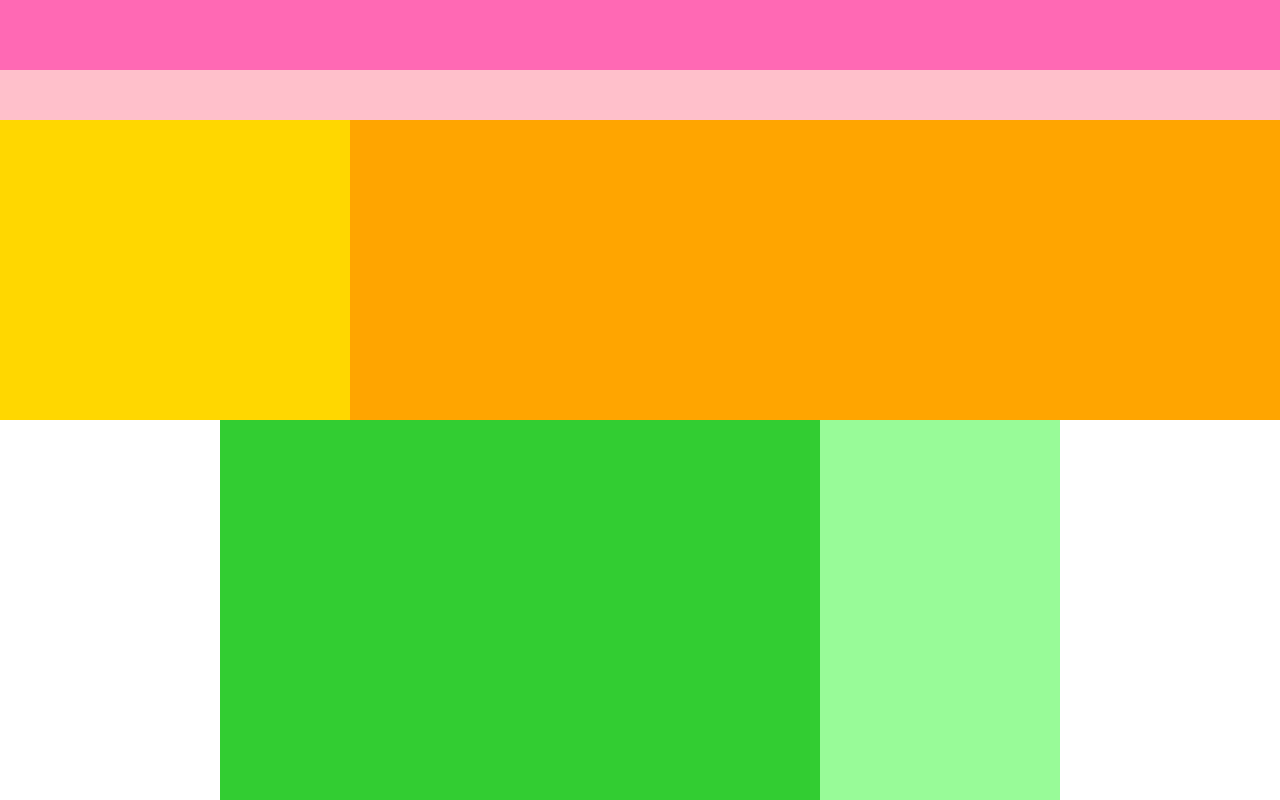
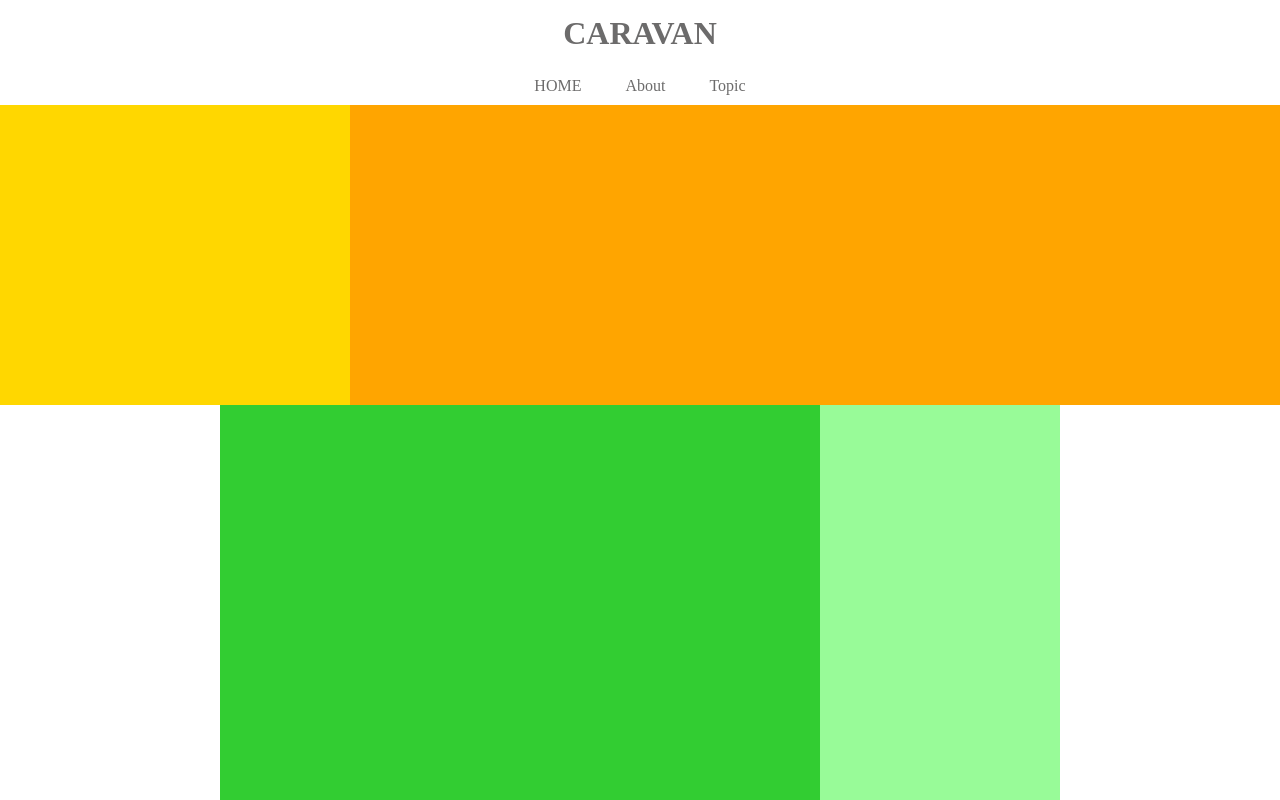
Before and after one commit to Natsuki0709/caravan, a plain HTML site: page index.html in a window 1280 px wide. Shown: the top 800 px of the page. Drawn offline with Linux system fonts and the light colour scheme.

Commit message:
[updete]

```diff
--- a/index.html
+++ b/index.html
@@ -8,12 +8,23 @@
   </head>
 
   <body>
+<header>
+  <h1 class="heading">
+    <a href="index.html">
+    CARAVAN
+    </a>
+  </h1>
+</header>
 
-  <div class="header">
-   <div class="header-top"></div>
-   <div class="header-bottom"></div>
-   </div>
-
+<nav>
+  <ul class="nav-list">
+    <li class="nav-list-item">
+      <a href="index.html">HOME</a>
+    </li>
+    <li class="nav-list-item">About</li>
+    <li class="nav-list-item">Topic</li>
+  </ul>
+</nav>
   <div class="main-visual">
     <div class="main-visual-content"></div>
     </div>
@@ -23,8 +34,9 @@
     <div class="blog"></div>
     <div class="sidebar"></div>
     </div>
-
-  <div class="footer"></div>
+<footer>
+  <p class="footer-text">© All rights reserved by Infratop.Inc.</p>
+</footer>
 
   </body>
 </html>
--- a/style.css
+++ b/style.css
@@ -2,24 +2,34 @@
   margin: 0;
   padding: 0;
   box-sizing: border-box;
+  color: #6c6b6b;
 }
 
-.header {
-  width: 100%;
-  height: 120px;
-  background-color: red;
+a {
+  text-decoration: none;
 }
 
-.header-top {
-  width: 100%;
-  height: 70px;
-  background-color: hotpink;
+header {
+  width: 90%;
+  padding: 15px 0;
+  margin: 0 auto;
+  text-align: center;
 }
 
-.header-bottom {
-  width: 100%;
-  height: 50px;
-  background-color: pink;
+header .heading {
+  font-size: 32px;
+}
+
+.nav-list {
+  text-align: center;
+  padding: 10px 0;
+  margin: 0 auto;
+}
+
+.nav-list-item {
+  list-style: none;
+  display: inline-block;
+  margin:0 20px;
 }
 
 .main-visual {
@@ -54,8 +64,14 @@
   background-color: palegreen;
 }
 
-.footer {
+footer {
   width: 100%;
   height: 120px;
-  background-color: blue;
+  text-align: center;
+  line-height: 120px;
+  background-color: #848282;
 }
+
+.footer-text {
+  color: #fff;
+}
```
